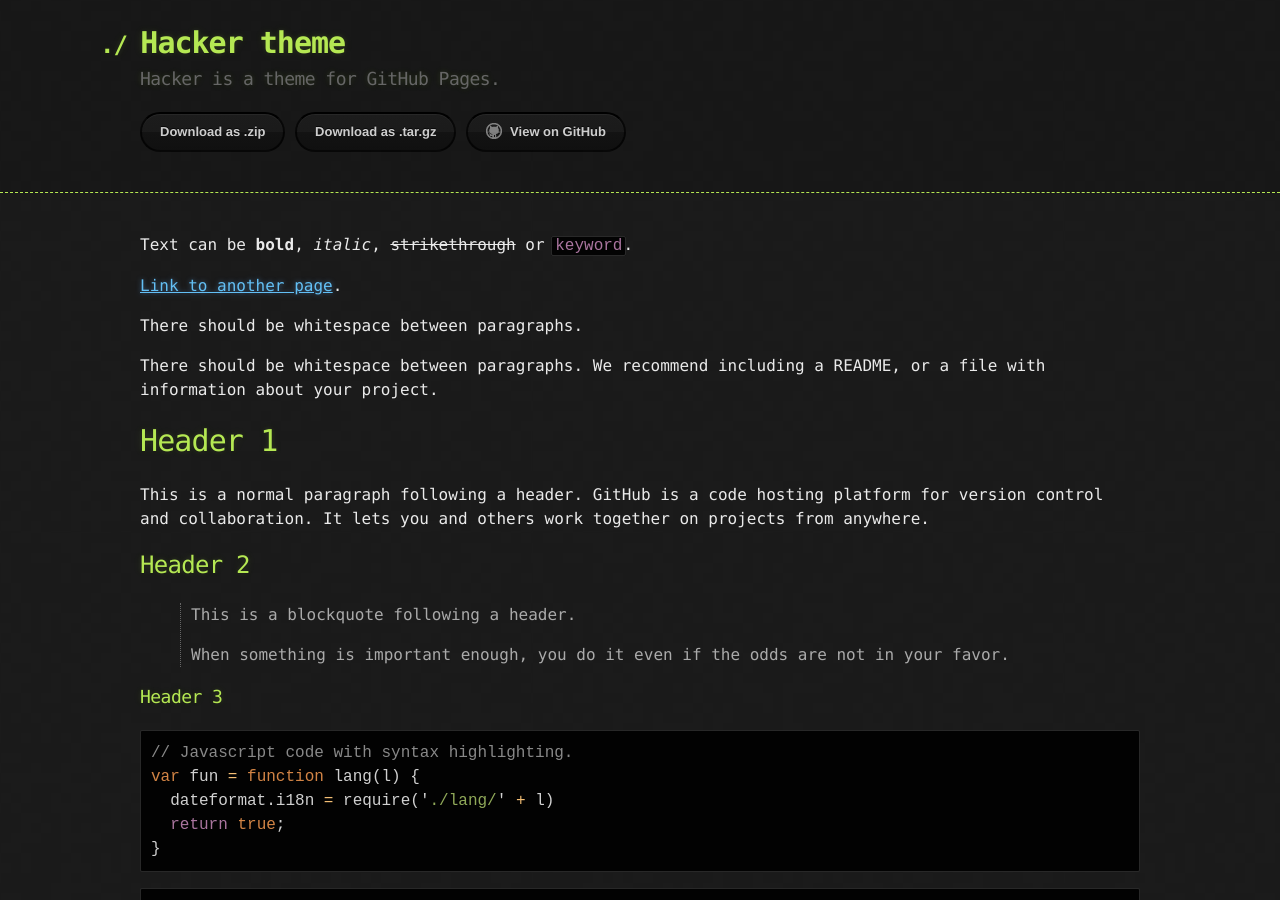
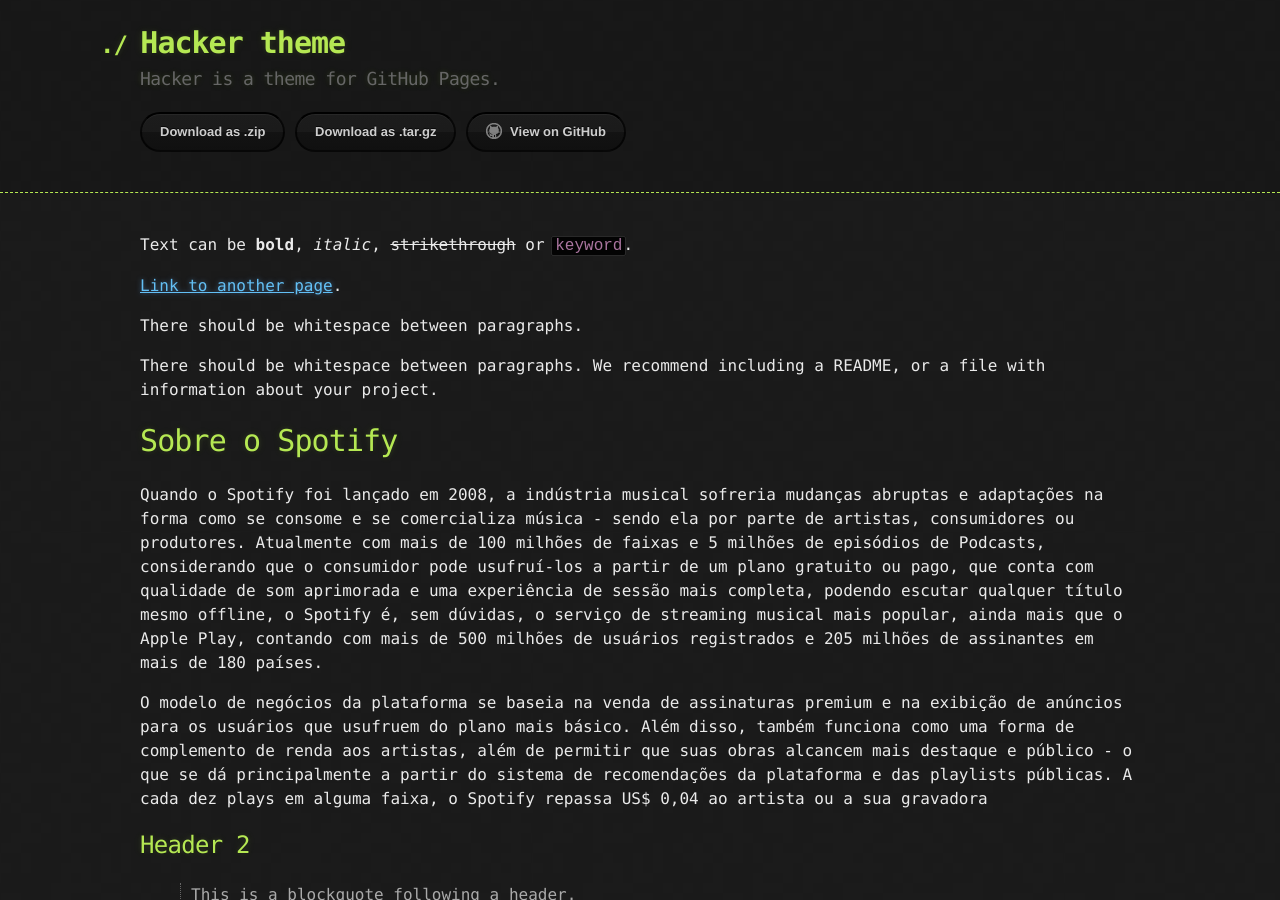
Before and after one commit to Luiz-Gustavo-SS/TP-ArqSoftware, a Jekyll site: the page built from index.md, in a window 1280 px wide and 900 px high. Built offline with Jekyll 4.4.1, drawn with Linux system fonts in a browser that asks for light colours.

Commit message:
Update index.md

```diff
--- a/index.md
+++ b/index.md
@@ -10,9 +10,12 @@ There should be whitespace between paragraphs.
 
 There should be whitespace between paragraphs. We recommend including a README, or a file with information about your project.
 
-# Header 1
+# Sobre o Spotify
 
-This is a normal paragraph following a header. GitHub is a code hosting platform for version control and collaboration. It lets you and others work together on projects from anywhere.
+Quando o Spotify foi lançado em 2008, a indústria musical sofreria mudanças abruptas e adaptações na forma como se consome e se comercializa música - sendo ela por parte de artistas, consumidores ou produtores. Atualmente com mais de 100 milhões de faixas e 5 milhões de episódios de Podcasts, considerando que o consumidor pode usufruí-los a partir de um plano gratuito ou pago, que conta com qualidade de som aprimorada e uma experiência de sessão mais completa, podendo escutar qualquer título mesmo offline, o Spotify é, sem dúvidas, o serviço de streaming musical mais popular, ainda mais que o Apple Play, contando com mais de 500 milhões de usuários registrados e 205 milhões de assinantes em mais de 180 países.
+
+O modelo de negócios da plataforma se baseia na venda de assinaturas premium e na exibição de anúncios para os usuários que usufruem do plano mais básico. Além disso, também funciona como uma forma de complemento de renda aos artistas, além de permitir que suas obras alcancem mais destaque e público - o que se dá principalmente a partir do sistema de recomendações da plataforma e das playlists públicas. A cada dez plays em alguma faixa, o Spotify repassa US$ 0,04 ao artista ou a sua gravadora
+
 
 ## Header 2
 
```
